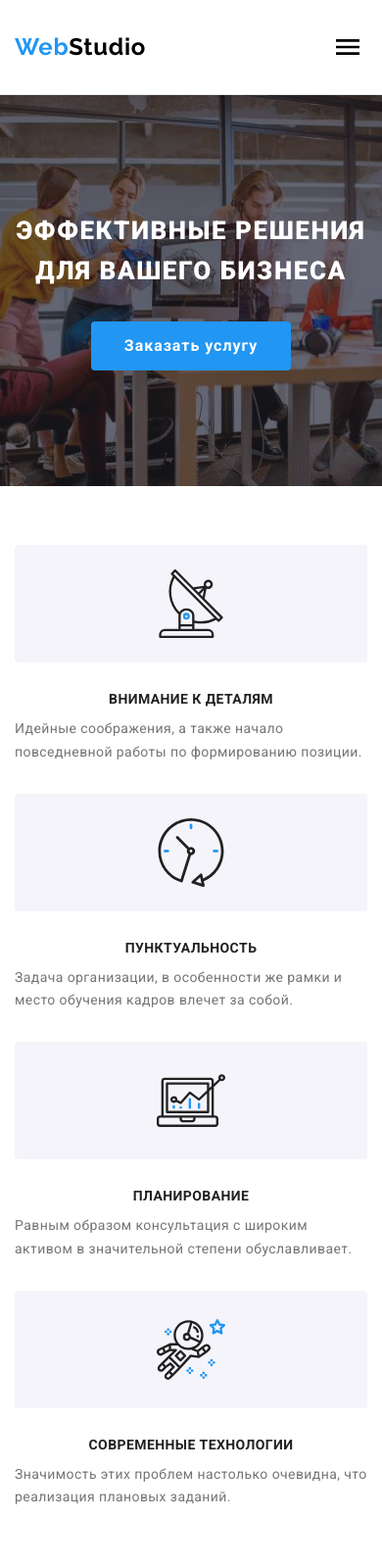
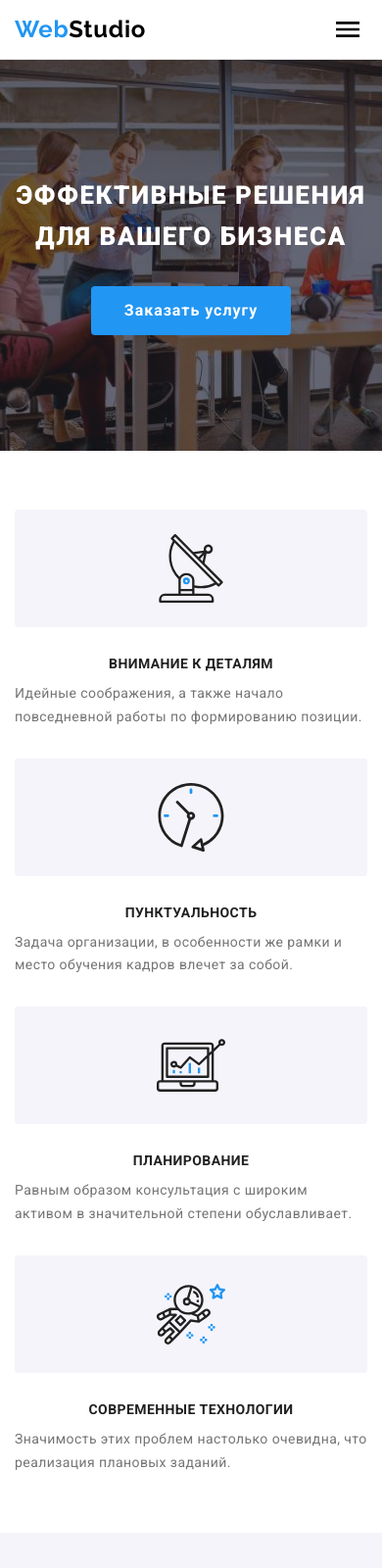
Before and after one commit to ikudria/goit-markup-hw-08, a plain HTML site: page index.html in a window 390 px wide. Shown: the top 1600 px of the page at 98% size. Drawn offline with nearby package versions, Linux system fonts and the light colour scheme.

Commit message:
Removed unnecessary margins

```diff
--- a/sass/components/_header.scss
+++ b/sass/components/_header.scss
@@ -7,8 +7,8 @@
     position: relative;
     min-height: 60px;
     align-items: center;
-    padding-top: 10px;
-    padding-bottom: 10px;
+    padding: 10px 0;
+
   }
 
 
@@ -27,21 +27,18 @@
 
 .logo__header {
     margin-right: 93px;
-    padding-top: 24px;
-    padding-bottom: 24px;
+
     color: #000000;
 
     @media screen and (max-width: 767px) {
       text-align: left;
-      // padding-top: 16px;
-      // padding-bottom: 16px;
       margin: 0;
       @include font(24px, 1.16, 700);
 
     }
 
-         @media screen and (min-width: 768px) and (max-width: 1199px) {
-          //  margin-right: 88px;
+         @media screen and (min-width: 768px)  {
+         padding: 24px 0;
           align-self: start;
           @include font(24px, 1.16, 400);
          }
--- a/sass/components/_section-advantages.scss
+++ b/sass/components/_section-advantages.scss
@@ -31,10 +31,9 @@
 .advantages__item {
 
     width: 100%;
-    margin-bottom: 30px;
 
 
-    @media screen and (max-width: 480px) {
+    @media screen and (max-width: 1199px) {
             &:not(:last-child) {
                 margin-bottom: 30px;
             }
@@ -45,7 +44,6 @@
     @media screen and (min-width: 678px) and (max-width: 1199px) {
         flex-basis: calc((100% - 1 * 30px) / 2);
         margin-right: 30px;
-        margin-bottom: 30px;
 
         &:nth-child(2n) {
                 margin-right: 0;
@@ -60,6 +58,7 @@
     @media screen and (min-width: 1200px) {
             flex-basis: calc((100% - 3 * 30px) / 4);
             margin-right: 30px;
+            margin-bottom: 0;
 
             &:nth-child(4n) {
                 margin-right: 0;
```
Also changed, not shown: sass/components/_projects.scss (+0 -18 lines), css/main.css, css/main.min.css, 2 other files.
